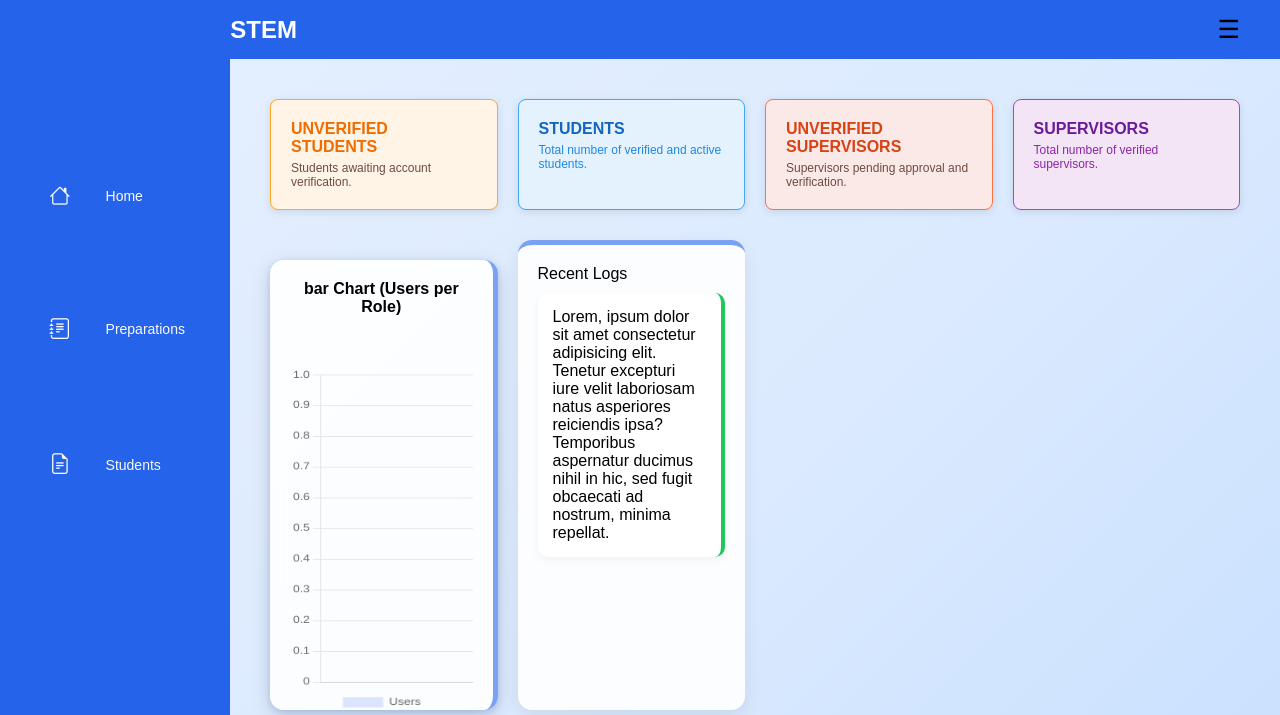
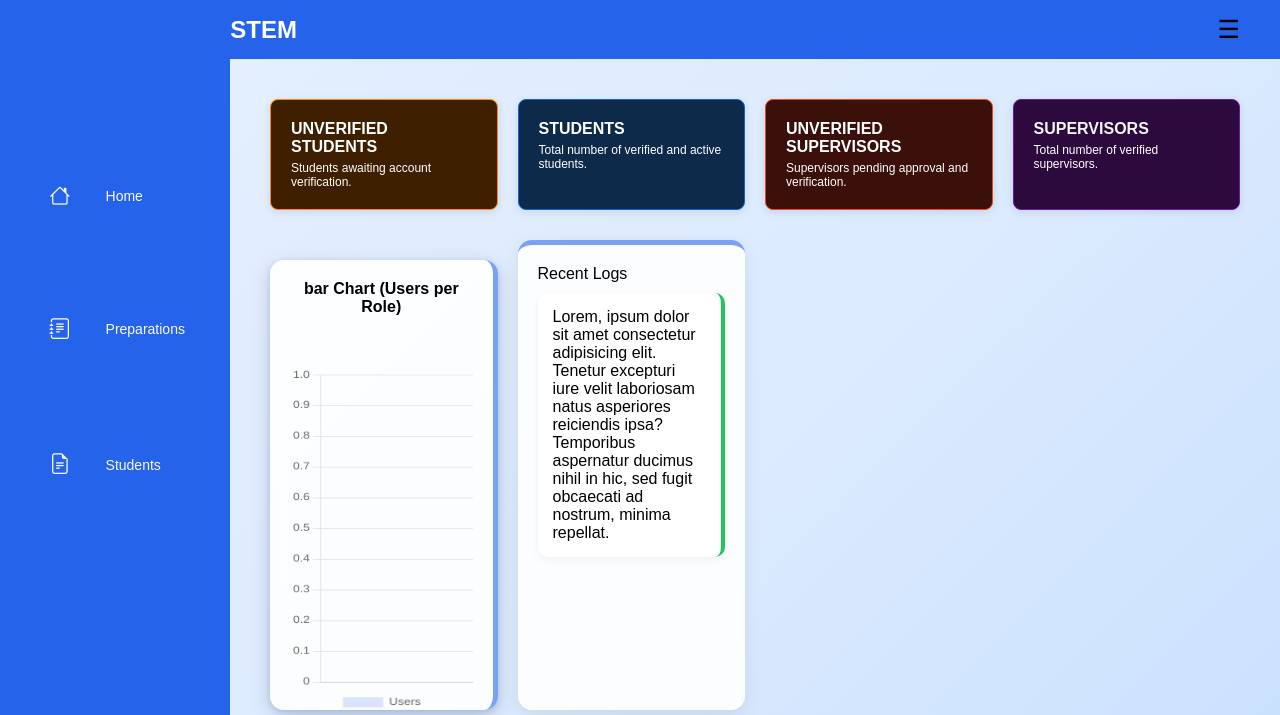
Before and after one commit to gqllahad/kapstong, a PHP site: page /php/admin/adminDashboard.php in a window 1280 px wide. Shown: the top 715 px of the page. Run offline with PHP 8.4, Linux system fonts and the light colour scheme; the visitor is signed in with stand-in values (Sample User, id 1); data that the repository does not hold is empty; some libraries are stand-ins or nearby versions.

Commit message:
Added a table for the admin featutre in the approval phase

```diff
--- a/css/admin/adminDashboard.css
+++ b/css/admin/adminDashboard.css
@@ -34,30 +34,30 @@ body{
     --front-text : #111827;
 
     /* cards */
-    --card-unverified-student: #FFF4E5;
-    --card-unverified-student-border: #FFA726;
-    --card-unverified-student-h3: #EF6C00;
-    --card-unverified-student-p: #6D4C41;
-    --card-unverified-student-hover: #FFE0B2;
+    --card-unverified-student: #3E1F00;
+    --card-unverified-student-border: #FB8C00;
+    --card-unverified-student-h3: #ffffff;
+    --card-unverified-student-p: #ffffff;
+    --card-unverified-student-hover: #5A2A00;
 
-    --card--student: #E3F2FD;
-    --card--student-border: #42A5F5;
-    --card--student-h3: #1565C0;
-    --card--student-p: #1E88E5;
-    --card--student-hover: #BBDEFB;
+    --card--student: #0D2A4A;
+    --card--student-border: #1565C0;
+    --card--student-h3: #ffffff;
+    --card--student-p: #ffffff;
+    --card--student-hover: #123A63;
 
-     --card--unverified-supervisor: #FBE9E7;
-    --card--unverified-supervisor-border: #FF7043;
-    --card--unverified-supervisor-h3: #D84315;
-    --card--unverified-supervisor-p: #6D4C41;
-    --card--unverified-supervisor-hover: #FFCCBC;
+    --card--unverified-supervisor: #3B0F0A;
+    --card--unverified-supervisor-border: #E64A19;
+    --card--unverified-supervisor-h3: #ffffff;
+    --card--unverified-supervisor-p: #ffffff;
+    --card--unverified-supervisor-hover: #54140E;
 
-    --card--supervisor: #F3E5F5;
-    --card--supervisor-border: #AB47BC;
-    --card--supervisor-h3: #6A1B9A;
-    --card--supervisor-p: #8E24AA;
-    --card--supervisor-hover: #E1BEE7;
-}
+    --card--supervisor: #2C0A3D;
+    --card--supervisor-border: #6A1B9A;
+    --card--supervisor-h3: #f3f3f3;
+    --card--supervisor-p: #ffffff;
+    --card--supervisor-hover: #3A0F52;
+    }
 
 /* NAVBAR */
 
@@ -418,8 +418,82 @@ background:#eee;
     display: block;
 }
 
-.admin-approval{
+.admin-approval {
     display: none;
+    padding: 20px;
+}
+
+.admin-approval h2 {
+    margin-bottom: 20px;
+    color: #000000;
+}
+
+.approval-grid {
+    display: grid;
+    grid-template-columns: repeat(auto-fit, minmax(250px, 1fr));
+    gap: 15px;
+    padding: 25px;
+     background-color: #ffffff;
+    box-shadow: 0 4px 8px rgba(0, 0, 0, 0.1);
+    border-radius: 10px;
+    border: 1px solid #e0e0e0;
+}
+
+.approval-card {
+    padding: 15px;
+    border-radius: 10px;
+    transition: 0.3s ease;
+}
+
+.student {
+    background: var(--card--student);
+    border: 1px solid var(--card--student-border);
+}
+.student h3 { color: var(--card--student-h3); }
+
+.unverified-student {
+    background: var(--card-unverified-student);
+    border: 1px solid var(--card-unverified-student-border);
+}
+.unverified-student h3 { color: var(--card-unverified-student-h3); }
+
+.supervisor {
+    background: var(--card--supervisor);
+    border: 1px solid var(--card--supervisor-border);
+}
+.supervisor h3 { color: var(--card--supervisor-h3); }
+
+.unverified-supervisor {
+    background: var(--card--unverified-supervisor);
+    border: 1px solid var(--card--unverified-supervisor-border);
+}
+.unverified-supervisor h3 { color: var(--card--unverified-supervisor-h3); }
+
+.approval-card ul {
+    list-style: none;
+    padding: 0;
+    margin-top: 10px;
+}
+
+.approval-card li {
+    display: flex;
+    justify-content: space-between;
+    align-items: center;
+    padding: 8px 0;
+}
+
+.approve-btn {
+    background: var(--primary);
+    border: none;
+    padding: 5px 10px;
+    border-radius: 8px;
+    font-size: 0.8rem;
+    color: white;
+    cursor: pointer;
+}
+
+.approve-btn:hover {
+    background: var(--pri-button);
 }
 
 
@@ -590,6 +664,33 @@ background:#eee;
 }
 
 
+.approval-table {
+    width: 100%;
+    border-collapse: collapse;
+    margin-top: 15px;
+}
+
+.approval-table th,
+.approval-table td {
+    padding: 10px;
+    text-align: left;
+}
+
+.approval-table th {
+    background: #222;
+    color: #fff;
+}
+
+.approval-table tr:nth-child(even) {
+    background: rgba(255,255,255,0.05);
+}
+
+/* Status Colors */
+.status.verified { color: lime; }
+.status.pending { color: orange; }
+.status.not-verified { color: red; }
+
+
 /* mobile */
 @media (max-width: 768px) {
     .pie-charts {
--- a/css/student/studentDashboard.css
+++ b/css/student/studentDashboard.css
@@ -556,14 +556,8 @@ flex:1;
     gap: 15px;
     padding: 25px;
      background-color: #ffffff;
-
-    /* Optional subtle shadow for depth */
     box-shadow: 0 4px 8px rgba(0, 0, 0, 0.1);
-
-    /* Rounded corners for a softer look */
     border-radius: 10px;
-
-    /* Optional thin border */
     border: 1px solid #e0e0e0;
 
 }
--- a/js/admin/adminDashboard.js
+++ b/js/admin/adminDashboard.js
@@ -7,6 +7,13 @@ const menuToggle = document.getElementById("menuToggle");
 const profileMenu = document.getElementById("profileMenu");
 
 const menuItems = document.querySelectorAll('.menu li');
+
+// layouts
+const adminDashboardBtn = document.getElementById('admin-dashboard-btn');
+const adminApprovalBtn = document.getElementById('admin-approval-btn');
+
+const adminDashboard = document.getElementById('admin-dashboard');
+const adminApproval = document.getElementById('admin-approval');
 
 // colors
 const statusColors = {
@@ -36,6 +43,7 @@ function getStatusColor(value) {
     if (value >= 20) return statusColors.warning;
     return statusColors.danger;
 }
+
 
 function loadBarChart() {
     fetch("../../php/admin/functions/getChartData.php")
@@ -190,3 +198,16 @@ sideBar.addEventListener('mouseleave', () => {
     mainContent.classList.remove('shifted');
     navBar.classList.remove('shifted');
 });
+
+adminDashboardBtn.addEventListener("click", () => {
+    adminDashboard.style.display = "block";
+
+    adminApproval.style.display = "none";
+});
+
+adminApprovalBtn.addEventListener("click", () => {
+
+    adminApproval.style.display = "block";
+
+    adminDashboard.style.display = "none";
+});
--- a/php/admin/adminDashboard.php
+++ b/php/admin/adminDashboard.php
@@ -57,9 +57,9 @@ if ($_SESSION['role'] !== "ADMIN") {
         <aside class="sidebar">
 
             <ul class="menu">
-                <li><button><i class="bi bi-house"></i> Home</button></li>
+                <li><button id="admin-dashboard-btn"><i class="bi bi-house"></i> Home</button></li>
                 <li><button><i class="bi bi-journal-text"></i> Preparations</button></li>
-                <li><button><i class="bi bi-file-earmark-text"></i>Students</button></li>
+                <li><button id="admin-approval-btn"><i class="bi bi-file-earmark-text"></i>Students</button></li>
             </ul>
 
         </aside>
@@ -69,7 +69,7 @@ if ($_SESSION['role'] !== "ADMIN") {
         <main class="content">
 
 
-            <section class="admin-dashboard">
+            <section class="admin-dashboard" id="admin-dashboard">
                 <section class="cards">
 
                     <div class="card unverified-student">
@@ -138,8 +138,38 @@ if ($_SESSION['role'] !== "ADMIN") {
             </section>
 
             <!-- application approvals -->
-            <section class="admin-approval">
-                <p>Lorem ipsum dolor sit amet consectetur adipisicing elit. Eos aperiam eum earum ipsam voluptatibus a alias officiis quasi facilis optio inventore provident iusto, non quo asperiores laudantium exercitationem laborum animi!</p>
+            <section class="admin-approval" id="admin-approval">
+
+                <h2>Approval Dashboard</h2>
+
+                <div class="approval-grid">
+
+                    <!-- Unverified Students -->
+                    <div class="approval-card unverified-student">
+                        <h3>Unverified Students</h3>
+                        <button class="approve-btn" id="viewAllUnverifiedStudents">View All Unverified Students</button>
+                    </div>
+
+                    <!-- All Students -->
+                    <div class="approval-card student">
+                        <h3>All Students</h3>
+                        <button class="approve-btn" id="viewAllStudents">View All Studens</button>
+                    </div>
+
+                    <!-- All Supervisors -->
+                    <div class="approval-card supervisor">
+                        <h3>All Supervisors</h3>
+                        <button class="approve-btn" id="viewAllSupervisor">View All Supervisors</button>
+                    </div>
+
+                </div>
+
+                <div id="approvalTableContainer" style="margin-top:20px;">
+                    <?php
+
+                    echo renderApprovalTable($conn, 'student', 'NOT VERIFIED');
+                    ?>
+                </div>
 
             </section>
 
```
Also changed, not shown: php/functions.php (+76 -0 lines).
